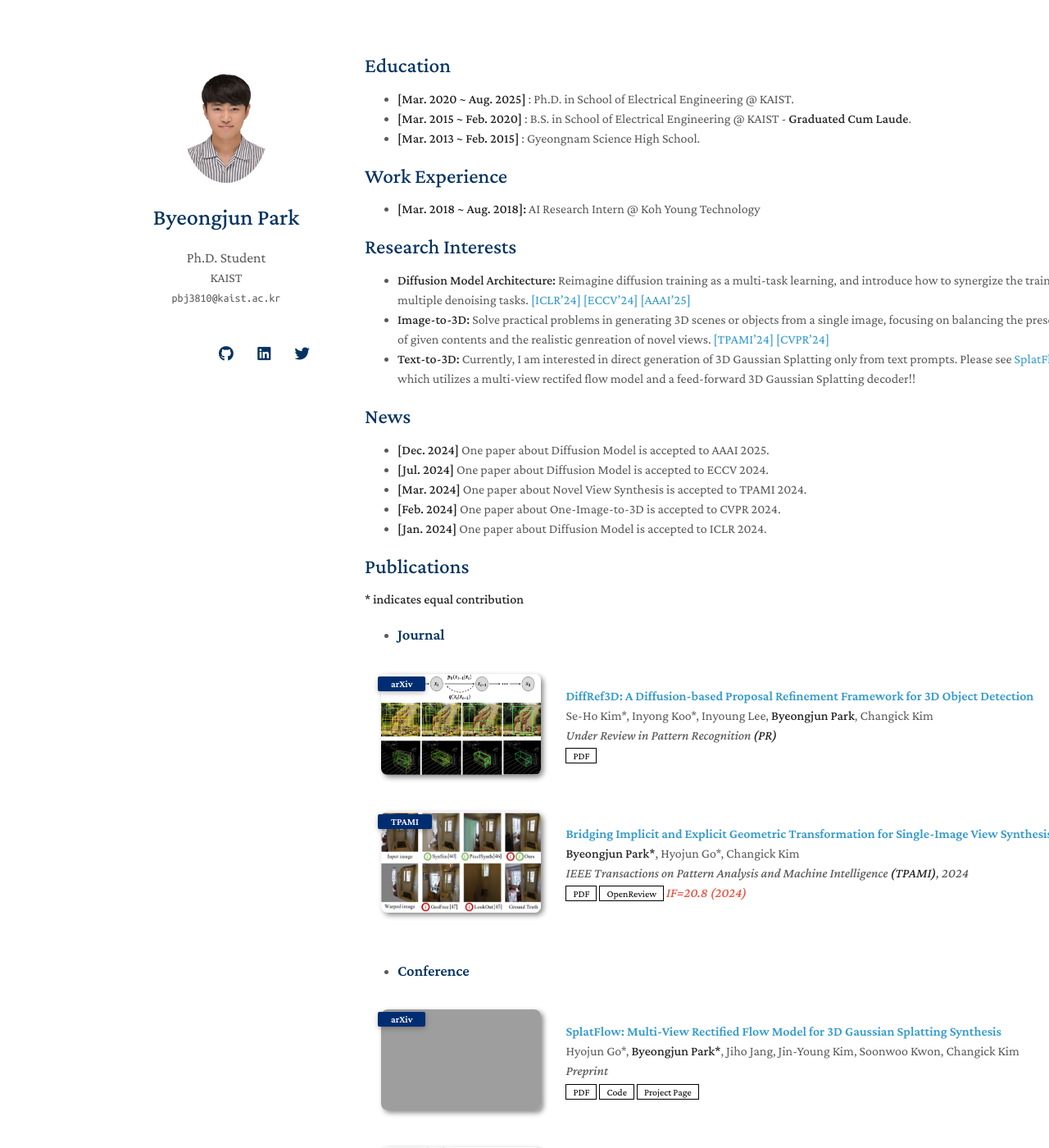
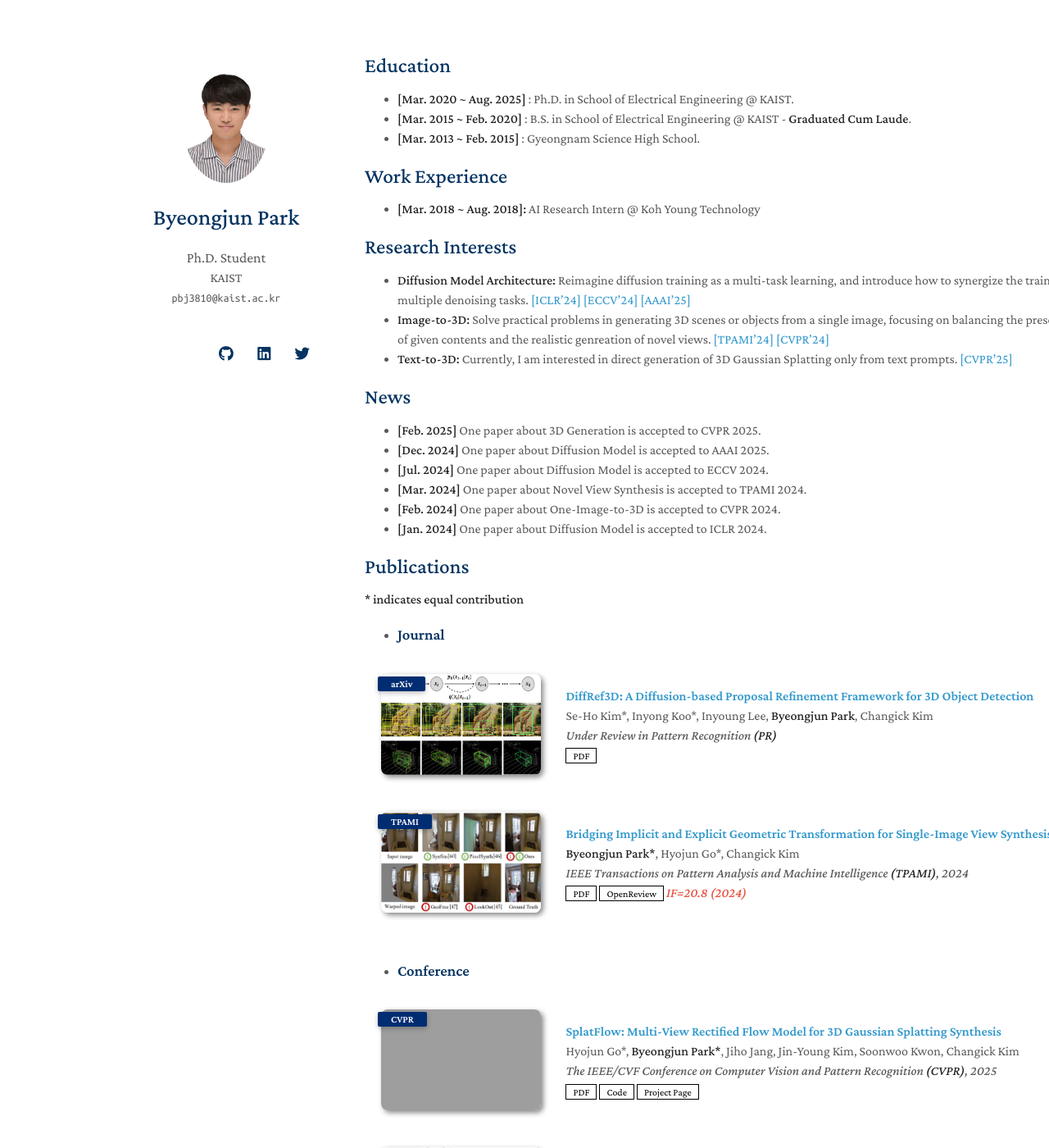
Before and after one commit to byeongjun-park/byeongjun-park.github.io, a Jekyll site: the page built from index.md, in a window 1280 px wide and 1400 px high. Shown: the whole window at 82% size. Built offline with Jekyll 4.4.1, drawn with Linux system fonts in a browser that asks for light colours; nearby versions of some CDN libraries; a style sheet for code colours, icons or effects is not loaded; our own code applies the rules of GitHub Pages for plain Markdown files; grey boxes are pictures that could not be loaded.

Commit message:
update profile

```diff
--- a/_data/conference.yml
+++ b/_data/conference.yml
@@ -1,8 +1,8 @@
 main:
   - title: "SplatFlow: Multi-View Rectified Flow Model for 3D Gaussian Splatting Synthesis"
     authors: Hyojun Go*, <strong>Byeongjun Park*</strong>, Jiho Jang, Jin-Young Kim, Soonwoo Kwon, Changick Kim
-    conference_short: arXiv
-    conference: Preprint
+    conference_short: CVPR
+    conference: The IEEE/CVF Conference on Computer Vision and Pattern Recognition <strong>(CVPR)</strong>, 2025
     code: https://github.com/gohyojun15/SplatFlow/
     page: https://gohyojun15.github.io/SplatFlow/
     pdf: https://arxiv.org/pdf/2411.16443
--- a/index.md
+++ b/index.md
@@ -20,12 +20,11 @@ synergize the training of multiple denoising tasks. [[ICLR'24]](https://openrevi
 * **Image-to-3D:** Solve practical problems in generating 3D scenes or objects from a single image, focusing on
 balancing the preservation of given contents and the realistic genreation of novel views. [[TPAMI'24]](https://ieeexplore.ieee.org/document/10475596)
 [[CVPR'24]](https://openaccess.thecvf.com/content/CVPR2024/html/Woo_HarmonyView_Harmonizing_Consistency_and_Diversity_in_One-Image-to-3D_CVPR_2024_paper.html)
-* **Text-to-3D:** Currently, I am interested in direct generation of 3D Gaussian Splatting only from text prompts.
-Please see [SplatFlow](https://arxiv.org/pdf/2411.16443), which utilizes a multi-view rectifed flow model and
-a feed-forward 3D Gaussian Splatting decoder!!
+* **Text-to-3D:** Currently, I am interested in direct generation of 3D Gaussian Splatting only from text prompts. [[CVPR'25]](https://arxiv.org/pdf/2411.16443)
 
 ## News
 
+* **[Feb. 2025]** One paper about 3D Generation is accepted to CVPR 2025.
 * **[Dec. 2024]** One paper about Diffusion Model is accepted to AAAI 2025.
 * **[Jul. 2024]** One paper about Diffusion Model is accepted to ECCV 2024.
 * **[Mar. 2024]** One paper about Novel View Synthesis is accepted to TPAMI 2024.
@@ -54,7 +53,7 @@ a feed-forward 3D Gaussian Splatting decoder!!
 
   * **ICML** @ 2025
   * **ICLR** @ 2025
-  * **NeurIPS** @ 2024
+  * **NeurIPS** @ 2024, 2025
   * **ECCV** @ 2024
   * **AAAI** @ 2021, 2022
 
```
